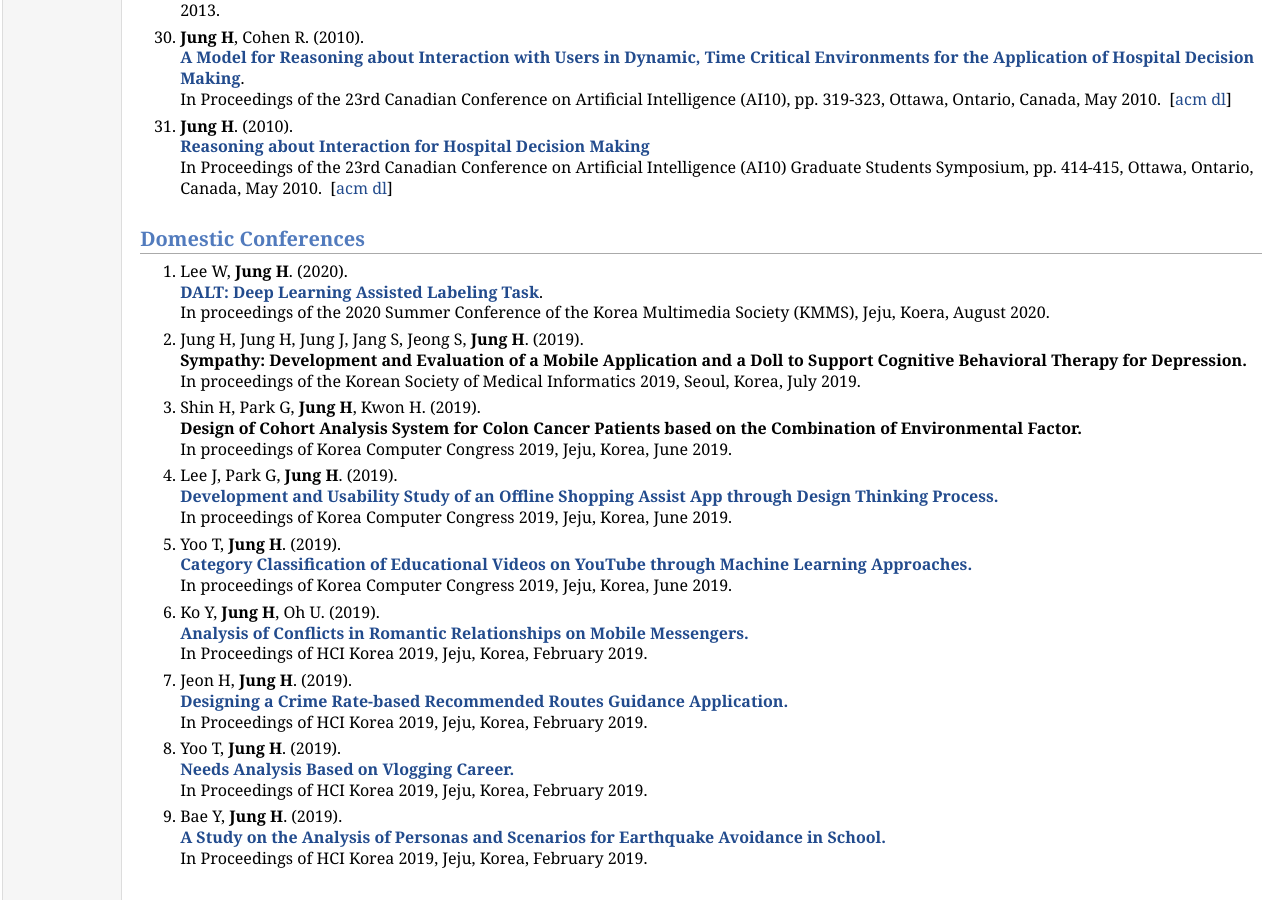
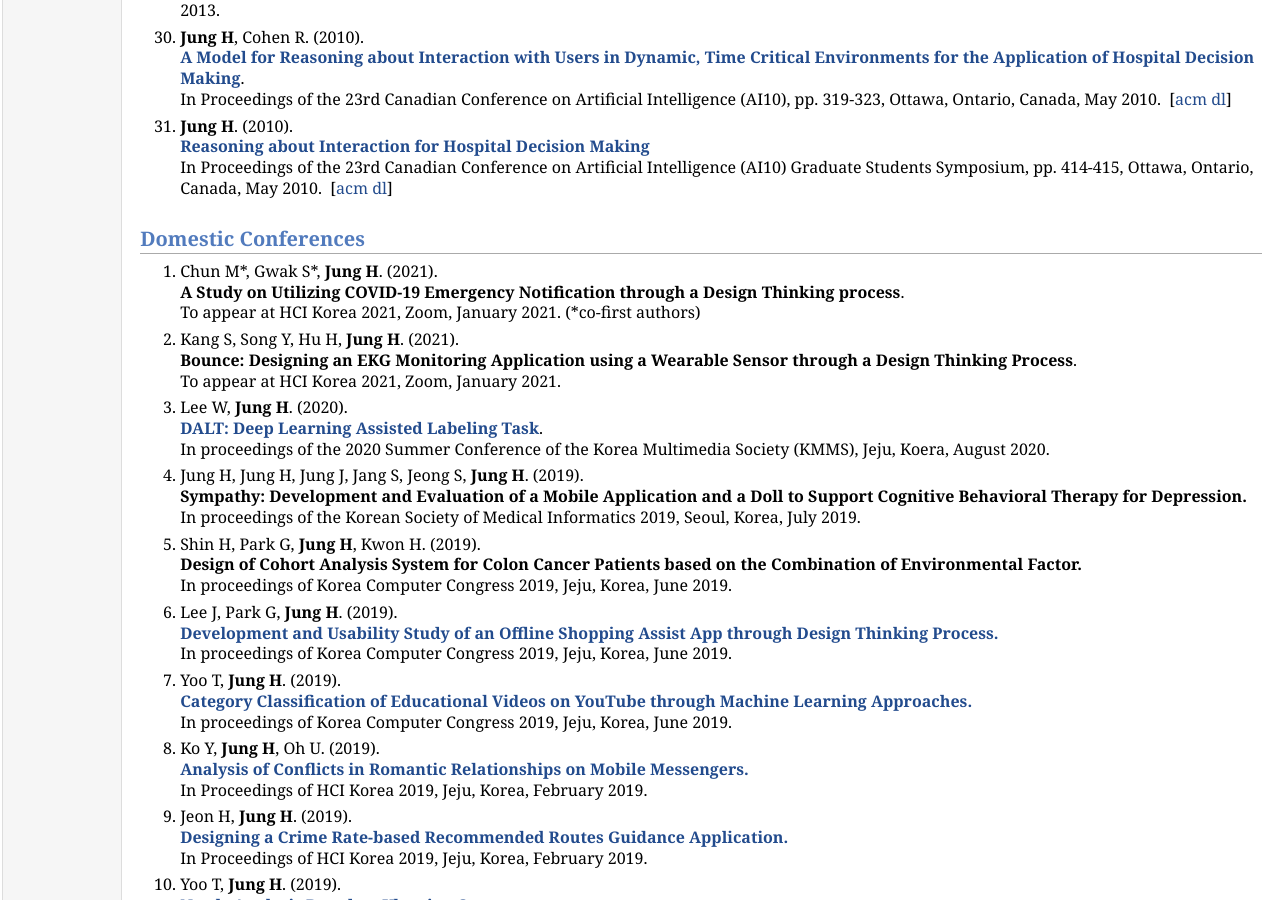
Before and after one commit to hcail/hcail-backup.github.io, a Jekyll site: the page pub/pub.html, which Jekyll copies as it is, in a window 1280 px wide and 900 px high, scrolled down 3546 px. Built offline with Jekyll 4.4.1, drawn with Linux system fonts in a browser that asks for light colours.

Commit message:
pubs updated

```diff
--- a/pub/pub.html
+++ b/pub/pub.html
@@ -276,9 +276,23 @@ Systems (pp. 1644-1655). ACM, San Jose, CA, May 2016.&nbsp;&nbsp;[<a href="http:
 </ol>
 <h2>Domestic Conferences</h2>
 <ol>
+  <li><p>Chun M*, Gwak S*, <b>Jung H</b>. (2021).
+  <br /><font size=+0.5><b>
+    A Study on Utilizing COVID-19 Emergency Notification
+      through a Design Thinking process</b></font>.
+  <br />To appear at HCI Korea 2021, Zoom, January 2021.&nbsp;(*co-first authors)
+  </p>
+  </li>
+  <li><p>Kang S, Song Y, Hu H, <b>Jung H</b>. (2021).
+  <br /><font size=+0.5><b>
+    Bounce: Designing an EKG Monitoring Application using
+      a Wearable Sensor through a Design Thinking Process</b></font>.
+  <br />To appear at HCI Korea 2021, Zoom, January 2021.&nbsp;&nbsp;
+  </p>
+  </li>
   <li><p>Lee W, <b>Jung H</b>. (2020).
   <br /><font size=+0.5><b>
-    <a href="http://hyunggujung.com/pub/papers/2020/kmms20-wlee.pdf">
+    <a href="http://hcail.uos.ac.kr/pub/papers/2020/kmms20-wlee.pdf">
   DALT: Deep Learning Assisted Labeling Task</a></b></font>.
   <br />In proceedings of the 2020 Summer Conference of the Korea Multimedia Society (KMMS), Jeju, Koera, August 2020.&nbsp;&nbsp;
   </p>
```
Also changed, not shown: people/people.html (+9 -2 lines), projects/projects.html (+8 -0 lines), 3 other files.
